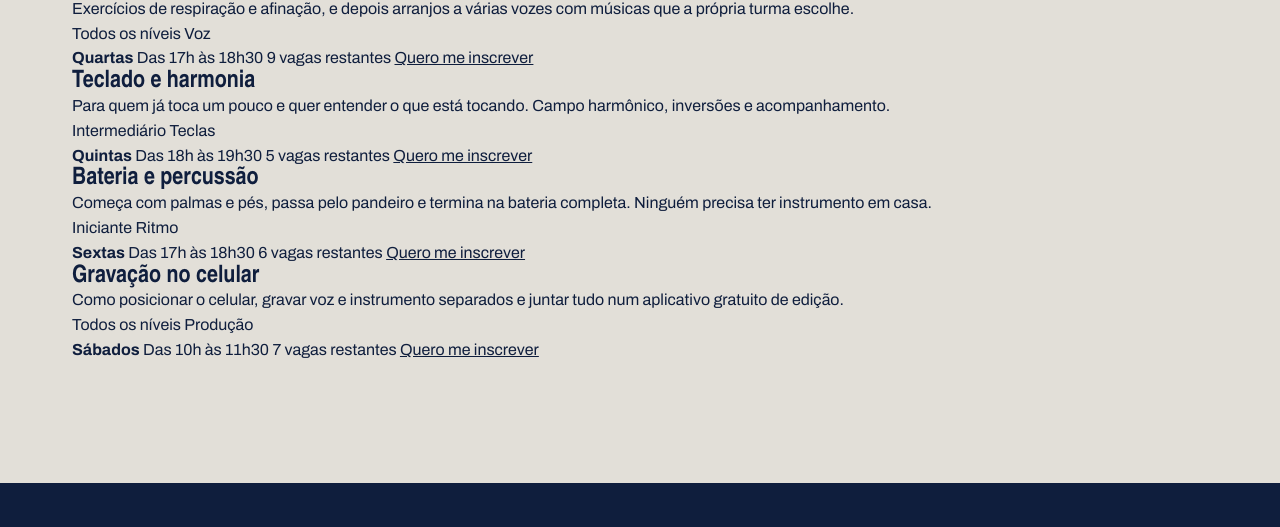
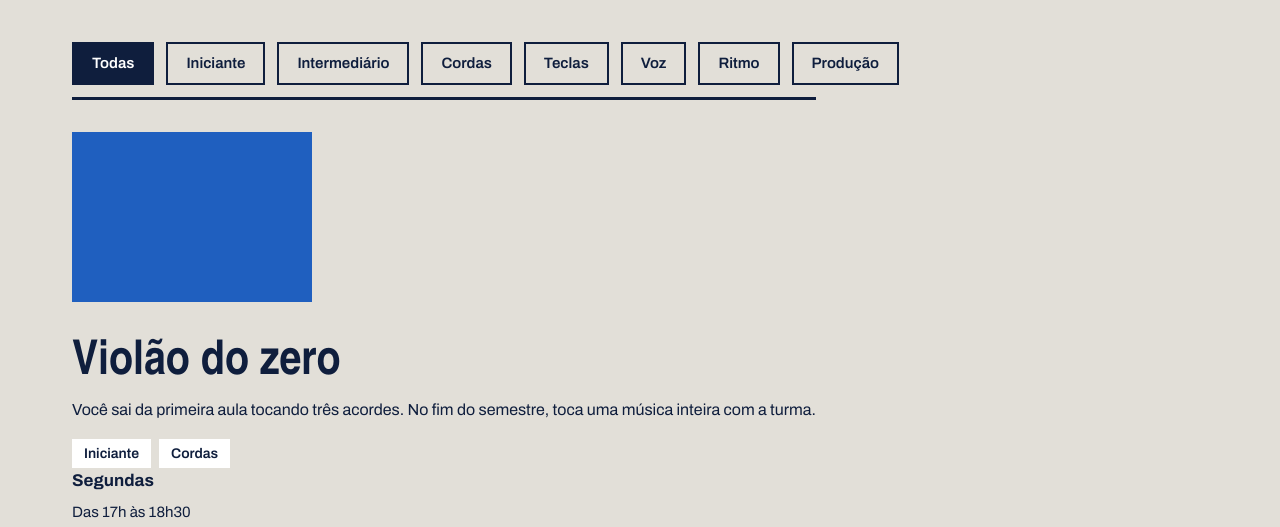
Before and after one commit to Juan-1C/laje_sonora, a plain HTML site: page oficinas.html in a window 1280 px wide. Shown: the part 409-936 px from the top of the page. Drawn offline with Linux system fonts and the light colour scheme; a web font is replaced by a local one.

Commit message:
terminar_em_casa

```diff
--- a/oficinas.css
+++ b/oficinas.css
@@ -91,3 +91,83 @@ h1,h2,h3{
         .foto-tinta{
             background-color: var(--tinta);
         }
+        .titulo-pagina{
+            font-size: 160px;
+            margin-top: 24px;
+        }
+        .subtitulo-pagina{
+            font-size: 22px;
+            max-width: 640px;
+            margin-top: 16px;
+        }
+        .filtros{
+            margin-top: 48px;
+            display: flex;
+            flex-wrap: wrap;
+            gap: 12px;
+        }
+        .filtro{
+            border: solid 2px var(--tinta);
+            padding-block: 8px;
+        padding-inline: 18px;
+        font-weight: 600;
+        font-size: 15px;
+        }
+        .filtro.ativo{
+            background: var(--tinta);
+            color: var(--branco);
+        }
+        .lista{
+            margin-top: 40px;
+        }
+        .oficina{
+            padding-block: 32px;
+            border-top: 3px solid var(--tinta);
+            display: flex;
+            flex-direction: column;
+            justify-content: center;
+            gap: 40px;
+        }
+        .oficina .foto{
+            width: 240px;
+            height: 170px;
+            flex-shrink: 0;
+        }
+        .oficina-texto{
+            flex: 1;
+
+        }
+        .oficina h2{
+            font-size: 48px;
+            margin-bottom: 10px;
+        }
+        .etiquetas{
+            margin-top: 16px;
+            display: flex;
+            gap: 8px;
+
+        }
+        .etiqueta{
+            background: var(--branco);
+            padding-block: 4px;
+            padding-inline: 12px;
+            font-size: 14px;
+            font-weight: 600;
+
+
+        }
+        .oficina-detalhes{
+            width: 220px;
+            font-size: 15px;
+            display: flex;
+            flex-direction: column;
+            gap: 6px;
+        }
+        .oficina-detalhes strong{
+            font-size: 17px;
+
+        }
+        .oficina-detalhes a{
+            margin-top: 10px;
+            font-weight: 700;
+        }
--- a/oficinas.html
+++ b/oficinas.html
@@ -43,8 +43,8 @@
                             <span class="etiqueta">Iniciante</span>
                         <span class="etiqueta">Cordas</span>
                     </div>
-                    <div>
-                        class="oficina-detalhes"><strong>Segundas</strong>
+                    <div class="oficina-detalhes">
+                       <strong>Segundas</strong>
                     <span>Das 17h às 18h30</span>
                     <span>4 vagas restantes</span>
                     <a href="inscricao.html">Quero me inscrever</a>
```
